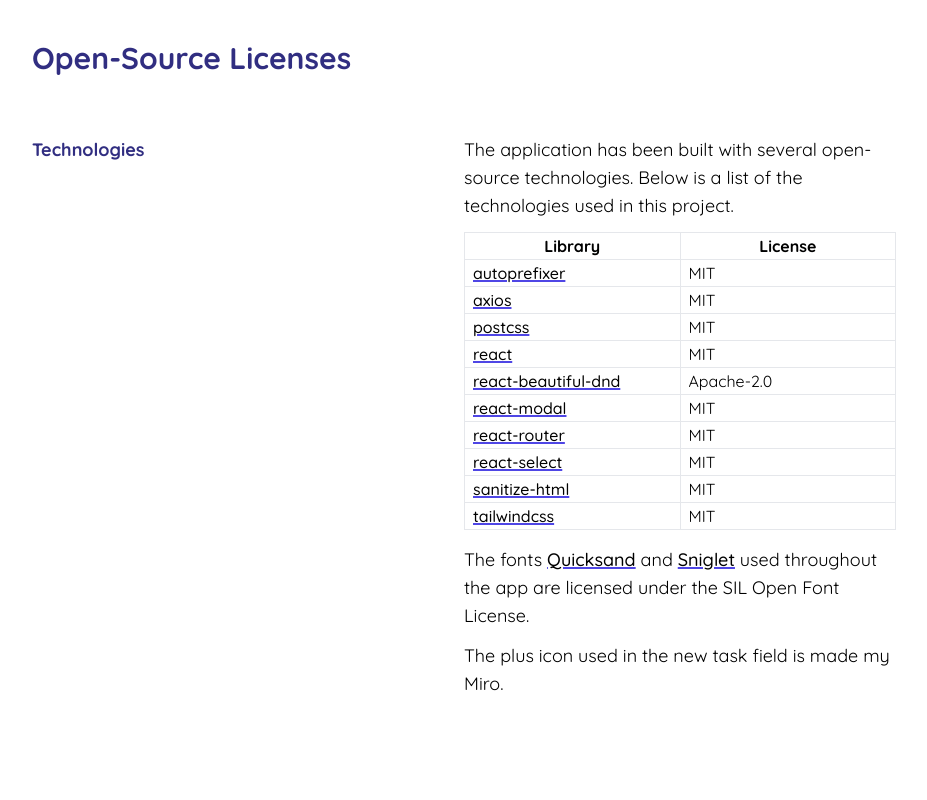
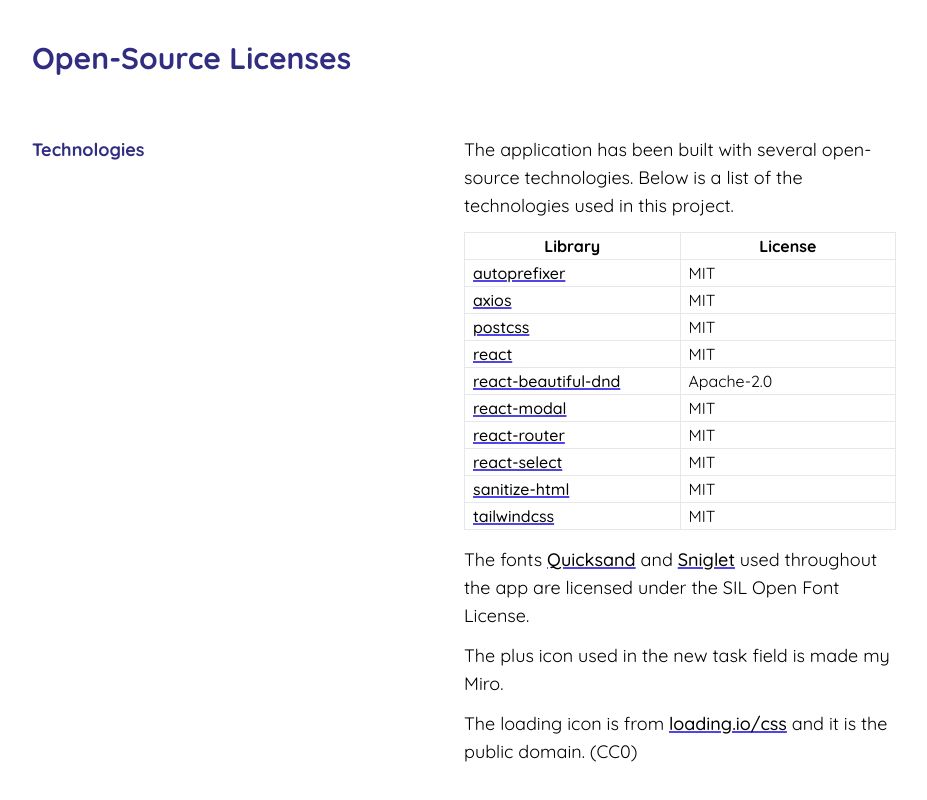
Before and after one commit to mirorauhala/popsicle, a React (Create React App) app: page /info in a window 1280 px wide. Shown: the part 2554-3354 px from the top of the page, without its empty margins (176-1103 px from the left). Before the commit the page ends 3312 px from the top, so only its background shows below. Built offline with nearby package versions, Linux system fonts and the light colour scheme; a web font is replaced by a local one.

Commit message:
Add loading icon copyrights (or lackthereof)

```diff
--- a/src/pages/Info.js
+++ b/src/pages/Info.js
@@ -295,6 +295,12 @@
           <p className="text-lg mb-3">
             The plus icon used in the new task field is made my Miro.
           </p>
+
+          <p className="text-lg mb-3">
+            The loading icon is from{" "}
+            <Link href="https://loading.io/css/">loading.io/css</Link> and it is
+            the public domain. (CC0)
+          </p>
         </Content>
       </Block>
     </div>
```
